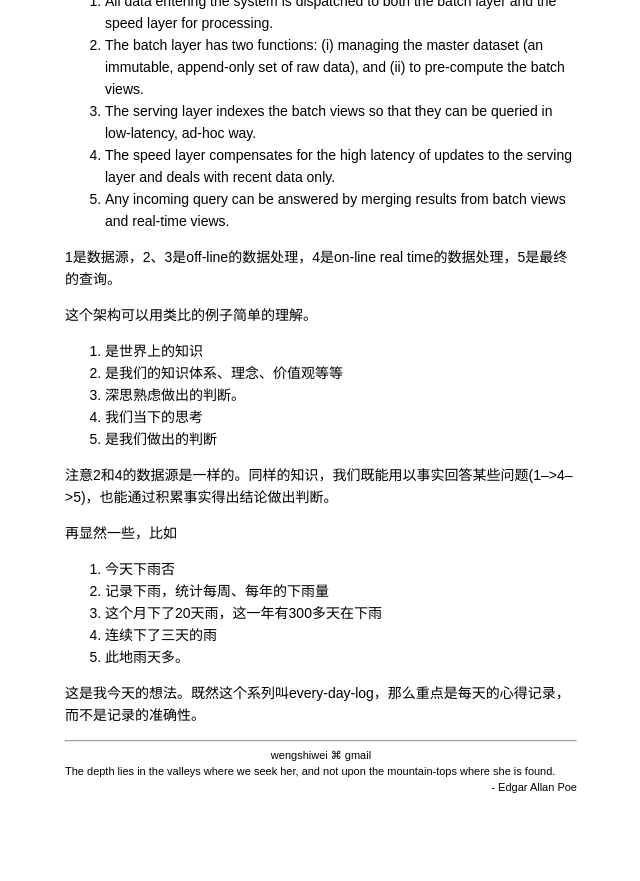
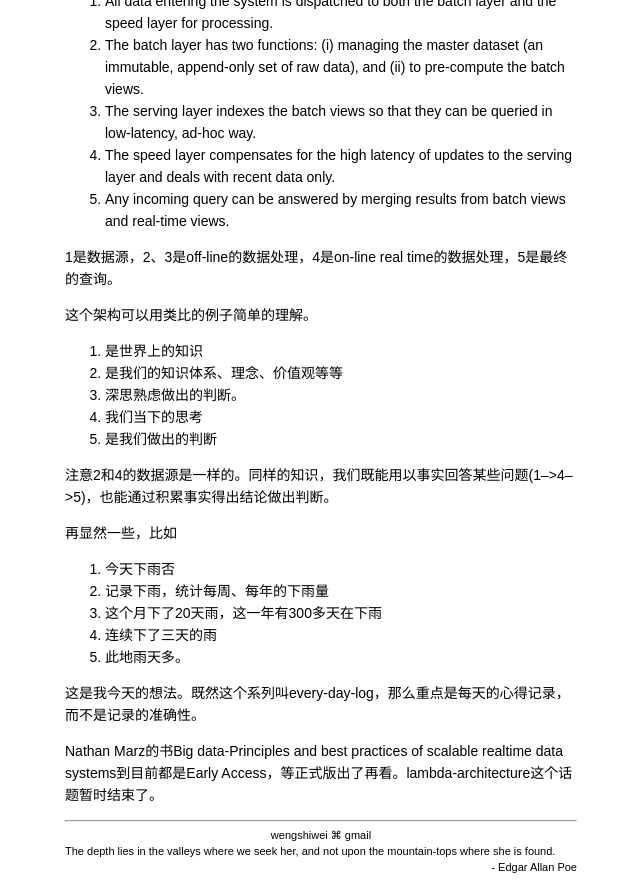
Before and after one commit to wengshiwei/wengshiwei.github.io, a Jekyll site: the page built from _posts/2014-10-27-lambda-architecture.md, in a window 1280 px wide, cut to the strip 766-1647 px from the top of the page. Shown: the whole strip, without its empty margins (319-959 px from the left). Built offline with Jekyll 4.4.1, drawn with Linux system fonts in a browser that asks for light colours; before the commit the page ends 1567 px from its top, so only the background shows below that.

Commit message:
append post

```diff
--- a/_posts/2014-10-27-lambda-architecture.md
+++ b/_posts/2014-10-27-lambda-architecture.md
@@ -44,3 +44,5 @@ category:
 5. 此地雨天多。
 
 这是我今天的想法。既然这个系列叫every-day-log，那么重点是每天的心得记录，而不是记录的准确性。
+
+Nathan Marz的书Big data-Principles and best practices of scalable realtime data systems到目前都是Early Access，等正式版出了再看。lambda-architecture这个话题暂时结束了。
```
